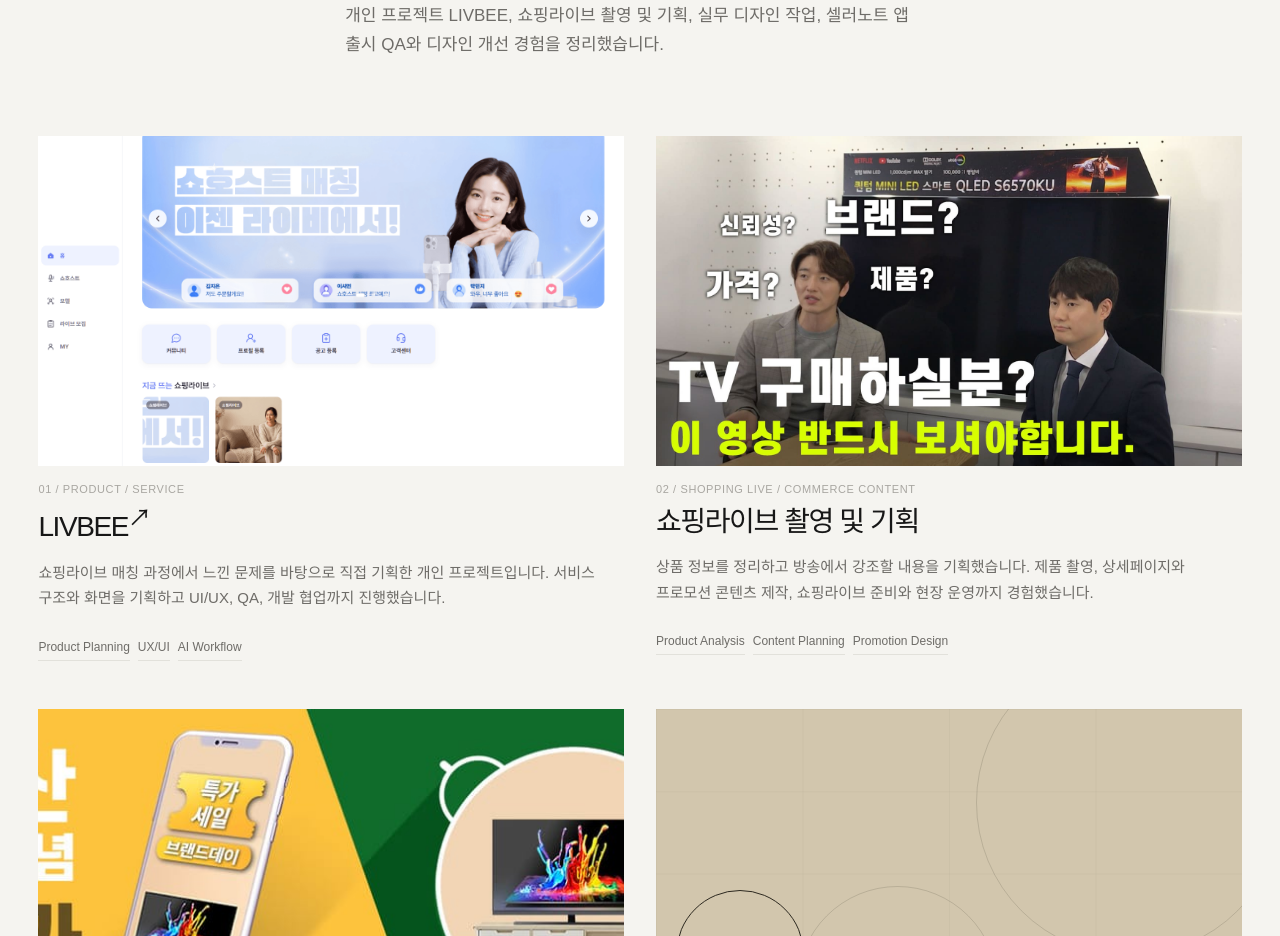
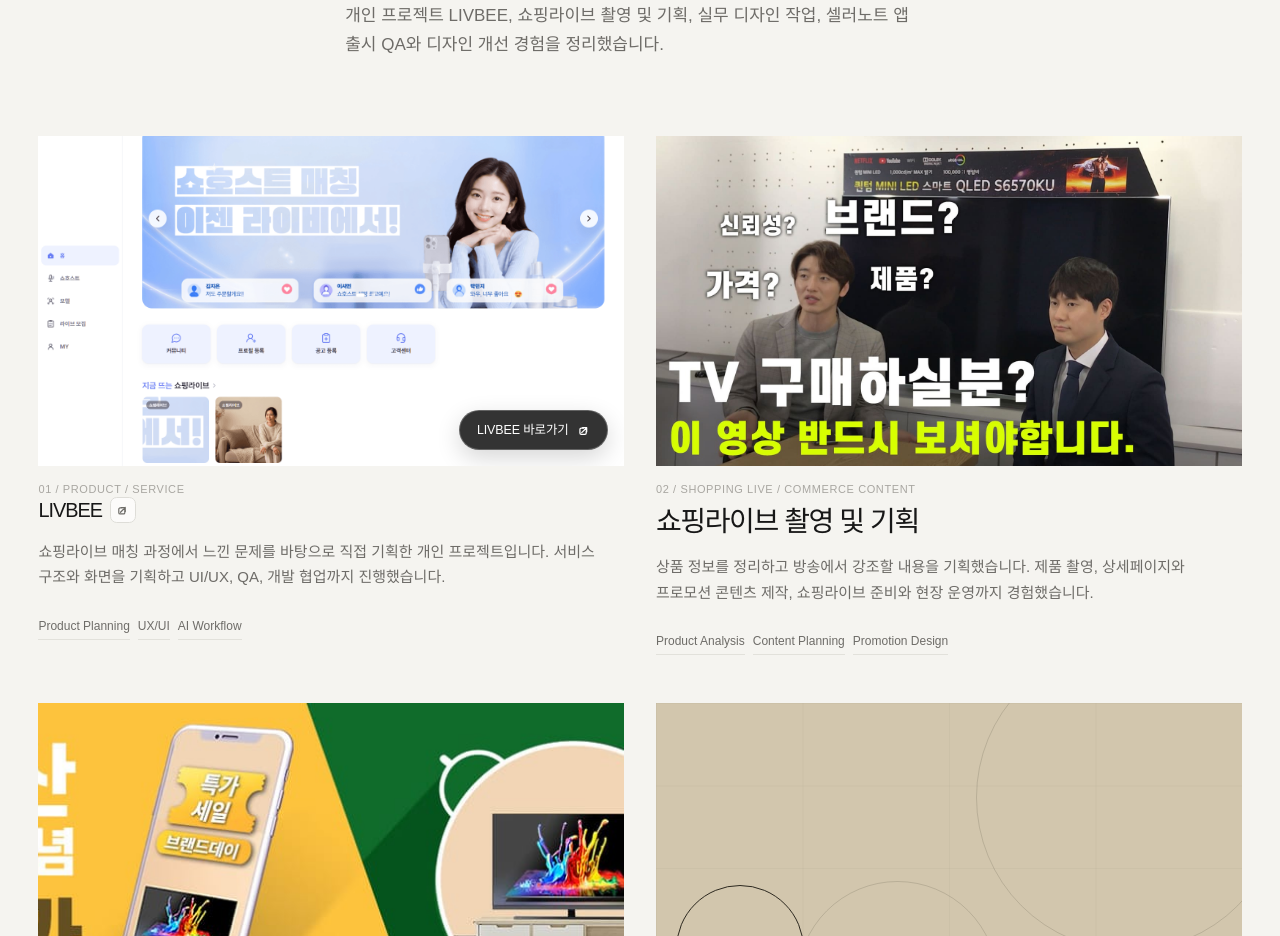
Before and after one commit to livee0322/taewoong-portfolio, a Next.js app: page / in a window 1280 px wide. Shown: the part 1740-2676 px from the top of the page. Built offline with nearby package versions, Linux system fonts and the light colour scheme; no server answers; the database is empty.

Commit message:
feat: refine LIVBEE external service links

```diff
--- a/src/components/project/ProjectCard.tsx
+++ b/src/components/project/ProjectCard.tsx
@@ -1,11 +1,21 @@
 import type { Project } from "@/types/content";
 import { MediaPlaceholder } from "@/components/ui/MediaPlaceholder";
+import styles from "./ProjectCard.module.css";
 
 type ProjectCardProps = {
   project: Project;
 };
 
 const LIVBEE_URL = "https://www.livbee.co.kr/?utm_source=portfolio&utm_medium=referral&utm_campaign=taewoong_portfolio&utm_content=livbee_project";
+
+function ExternalLinkIcon() {
+  return (
+    <svg viewBox="0 0 16 16" fill="none" aria-hidden="true">
+      <path d="M5.25 10.75 10.75 5.25M6.25 5.25h4.5v4.5" stroke="currentColor" strokeWidth="1.4" strokeLinecap="round" strokeLinejoin="round" />
+      <path d="M10.25 8.75v2.5a1.5 1.5 0 0 1-1.5 1.5h-4a1.5 1.5 0 0 1-1.5-1.5v-4a1.5 1.5 0 0 1 1.5-1.5h2.5" stroke="currentColor" strokeWidth="1.4" strokeLinecap="round" strokeLinejoin="round" />
+    </svg>
+  );
+}
 
 export function ProjectCard({ project }: ProjectCardProps) {
   const isLivbee = project.slug === "livbee";
@@ -23,31 +33,39 @@
       <div className="project-card-media">
         {isLivbee ? (
           <a
+            className={styles.livbeeMediaLink}
             href={LIVBEE_URL}
             target="_blank"
             rel="noreferrer"
             aria-label="LIVBEE 서비스 새 탭에서 열기"
           >
             {media}
+            <span className={styles.mediaCta} aria-hidden="true">
+              LIVBEE 바로가기
+              <ExternalLinkIcon />
+            </span>
           </a>
         ) : media}
       </div>
       <div className="project-card-meta">
         <p className="eyebrow">{project.number} / {project.category}</p>
-        <h3>
-          {project.title}
-          {isLivbee ? (
+        {isLivbee ? (
+          <div className={styles.titleRow}>
+            <h3>{project.title}</h3>
             <a
+              className={styles.titleLink}
               href={LIVBEE_URL}
               target="_blank"
               rel="noreferrer"
               aria-label="LIVBEE 서비스 새 탭에서 열기"
               title="LIVBEE 바로가기"
             >
-              <sup aria-hidden="true">↗</sup>
+              <ExternalLinkIcon />
             </a>
-          ) : null}
-        </h3>
+          </div>
+        ) : (
+          <h3>{project.title}</h3>
+        )}
         <p className="project-card-summary">{project.summary}</p>
         <ul className="project-card-tags" aria-label={`${project.title} 역할`}>
           {project.roles.slice(0, 3).map((role) => <li key={role}>{role}</li>)}
```
